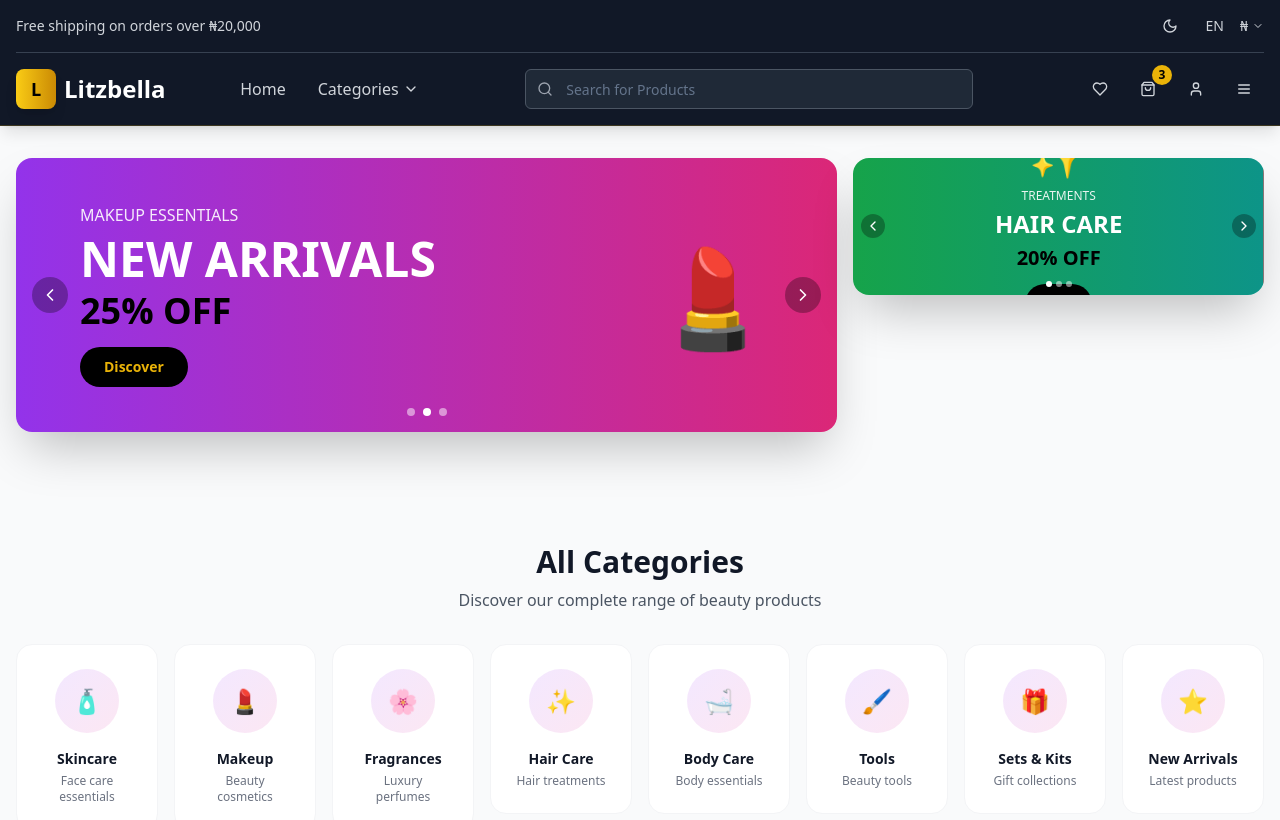
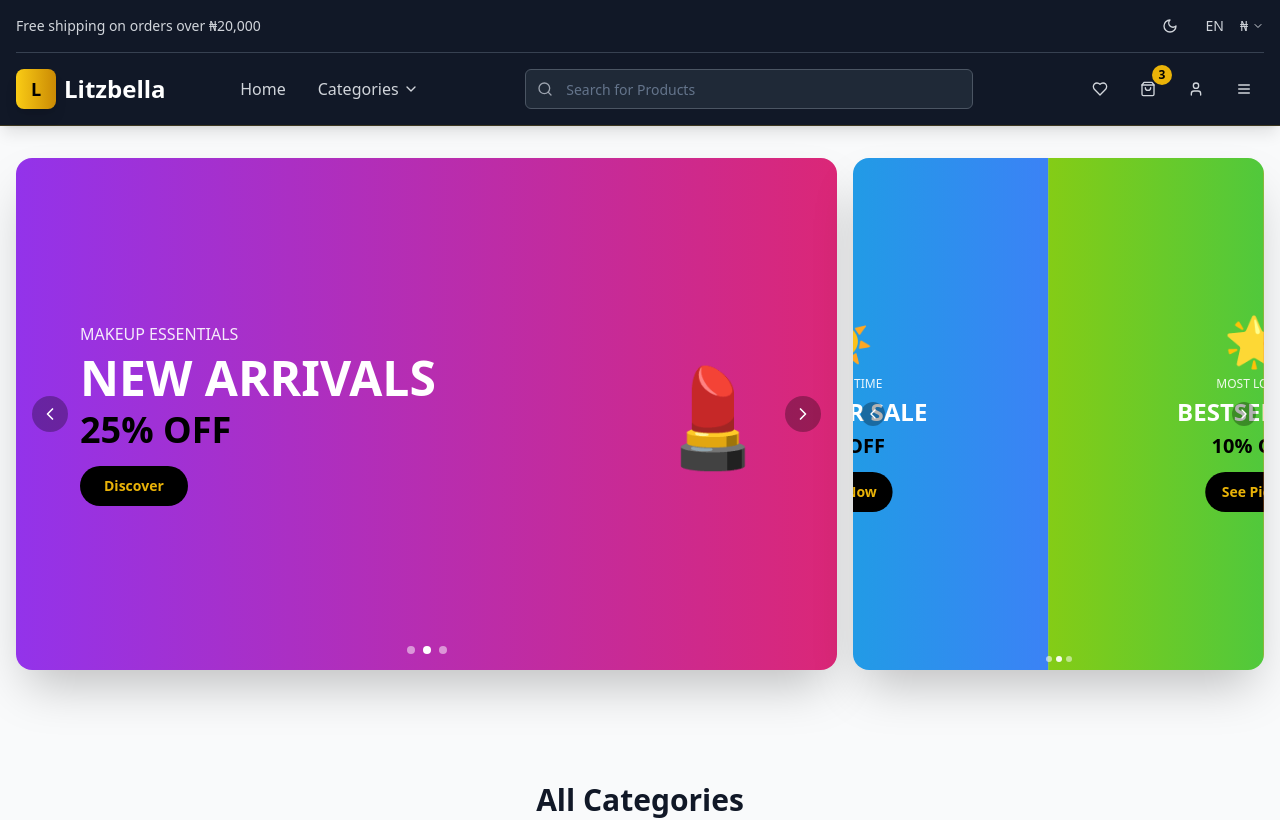
Before and after one commit to codegodpro/litzbella-beauty-boutique-build, a React (Vite) app: page / in a window 1280 px wide. Shown: the top 820 px of the page. Built offline with nearby package versions, Linux system fonts and the light colour scheme.

Commit message:
Update BannerSlider.tsx

```diff
--- a/src/components/BannerSlider.tsx
+++ b/src/components/BannerSlider.tsx
@@ -1,4 +1,3 @@
-
 import { useState, useEffect } from "react";
 import { Button } from "@/components/ui/button";
 import { ChevronLeft, ChevronRight } from "lucide-react";
@@ -28,42 +27,42 @@ export const BannerSlider = () => {
     },
     {
       id: 3,
-      title: "BEST SELLERS",
-      subtitle: "FRAGRANCES",
-      discount: "40% OFF",
-      buttonText: "Explore",
-      image: "🌸",
-      bgColor: "bg-gradient-to-r from-blue-600 to-indigo-600"
+      title: "GIFTS & SETS",
+      subtitle: "PERFECT FOR ANY OCCASION",
+      discount: "50% OFF",
+      buttonText: "Gift",
+      image: "🎁",
+      bgColor: "bg-gradient-to-r from-pink-500 to-rose-500"
     }
   ];
 
   const banners2 = [
     {
       id: 1,
-      title: "HAIR CARE",
-      subtitle: "TREATMENTS",
-      discount: "20% OFF",
-      buttonText: "Shop",
-      image: "✨",
-      bgColor: "bg-gradient-to-r from-green-600 to-teal-600"
+      title: "SUMMER SALE",
+      subtitle: "LIMITED TIME",
+      discount: "15% OFF",
+      buttonText: "Save Now",
+      image: "☀️",
+      bgColor: "bg-gradient-to-r from-cyan-500 to-blue-500"
     },
     {
       id: 2,
-      title: "BODY CARE",
-      subtitle: "ESSENTIALS",
-      discount: "35% OFF",
-      buttonText: "Browse",
-      image: "🛁",
-      bgColor: "bg-gradient-to-r from-orange-500 to-red-500"
+      title: "BESTSELLERS",
+      subtitle: "MOST LOVED",
+      discount: "10% OFF",
+      buttonText: "See Picks",
+      image: "🌟",
+      bgColor: "bg-gradient-to-r from-lime-500 to-green-500"
     },
     {
       id: 3,
-      title: "GIFT SETS",
-      subtitle: "COLLECTIONS",
-      discount: "50% OFF",
-      buttonText: "Gift",
-      image: "🎁",
-      bgColor: "bg-gradient-to-r from-pink-500 to-rose-500"
+      title: "FREE SHIPPING",
+      subtitle: "ORDERS OVER $50",
+      discount: "No Code Needed",
+      buttonText: "Shop Free",
+      image: "🚚",
+      bgColor: "bg-gradient-to-r from-orange-400 to-yellow-400"
     }
   ];
 
@@ -94,9 +93,9 @@ export const BannerSlider = () => {
 
   return (
     <section className="w-full flex gap-4">
-      {/* First Slider - Larger */}
-      <div className="flex-[2] relative">
-        <div className="aspect-[3/1] overflow-hidden rounded-2xl relative shadow-2xl">
+      {/* First Slider - Larger width */}
+      <div className="flex-[2] min-w-0 relative">
+        <div className="h-[512px] w-full overflow-hidden rounded-2xl relative shadow-2xl">
           {banners1.map((banner, index) => (
             <div
               key={banner.id}
@@ -152,9 +151,9 @@ export const BannerSlider = () => {
         </div>
       </div>
 
-      {/* Second Slider - Smaller */}
-      <div className="flex-1 relative">
-        <div className="aspect-[3/1] overflow-hidden rounded-2xl relative shadow-2xl">
+      {/* Second Slider - Smaller width */}
+      <div className="flex-1 min-w-0 relative">
+        <div className="h-[512px] w-full overflow-hidden rounded-2xl relative shadow-2xl">
           {banners2.map((banner, index) => (
             <div
               key={banner.id}
```
